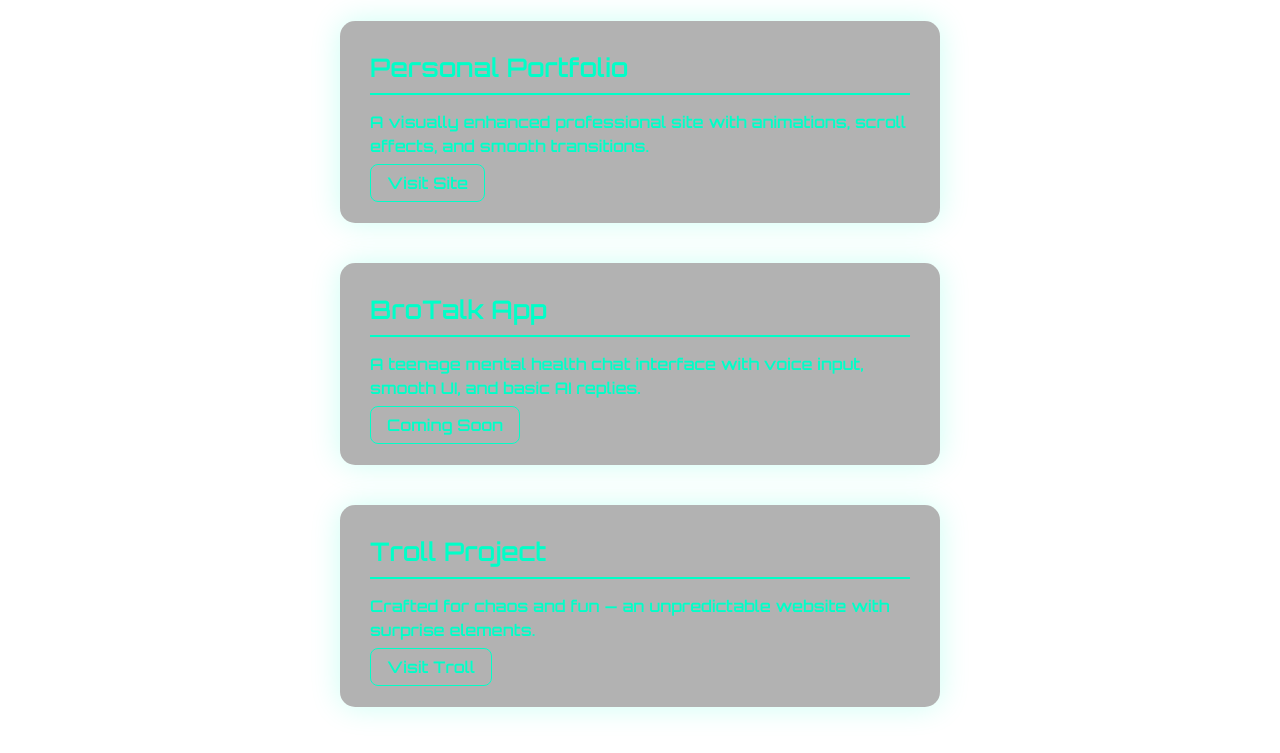
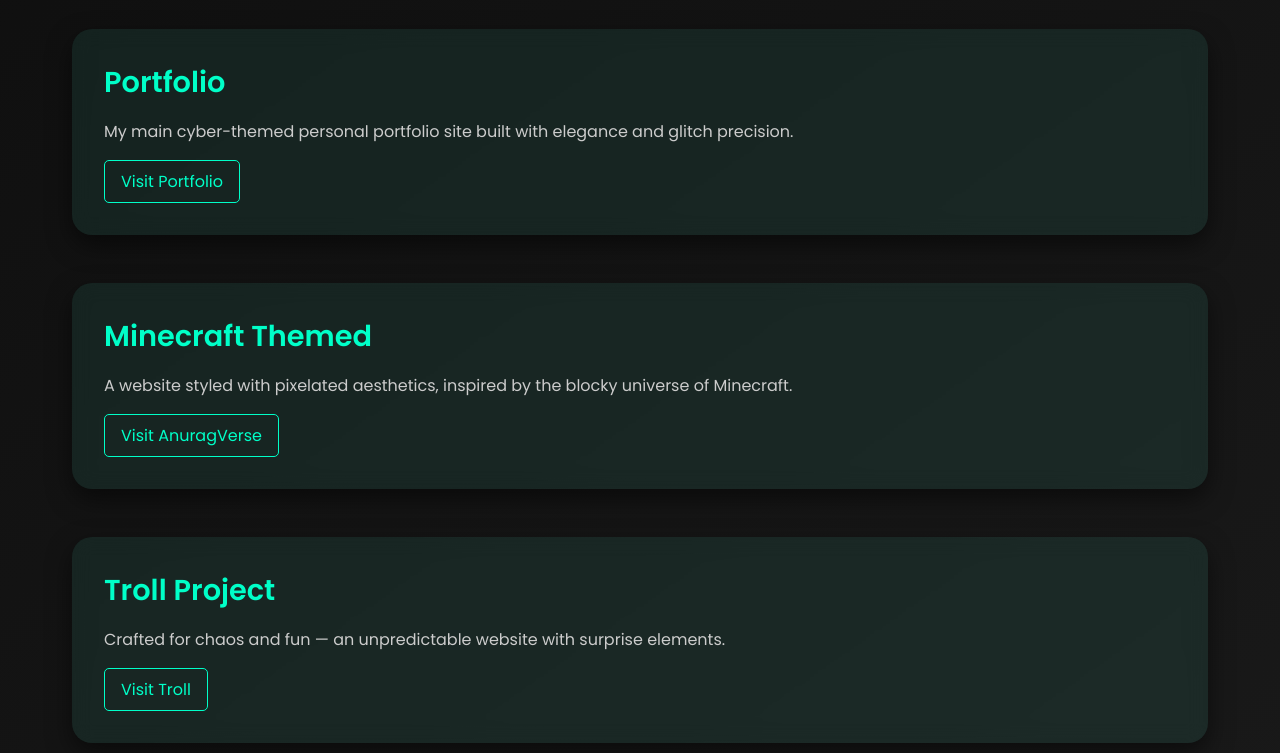
Before and after one commit to anurvg/anurvg, a plain HTML site: page index.html in a window 1280 px wide. Shown: the part 159-912 px from the top of the page. Drawn offline with Linux system fonts and the light colour scheme.

Commit message:
Update index.html

```diff
--- a/index.html
+++ b/index.html
@@ -1,76 +1,74 @@
 <!DOCTYPE html>
 <html lang="en">
 <head>
-  <meta charset="UTF-8" />
-  <meta name="viewport" content="width=device-width, initial-scale=1.0" />
-  <title>AnuragVerse</title>
-  <link href="https://fonts.googleapis.com/css2?family=Orbitron:wght@600&display=swap" rel="stylesheet">
+  <meta charset="UTF-8">
+  <meta name="viewport" content="width=device-width, initial-scale=1.0">
+  <title>Project Vault | Anurag</title>
+  <link href="https://fonts.googleapis.com/css2?family=Poppins:wght@400;600&display=swap" rel="stylesheet">
   <style>
     * {
       margin: 0;
       padding: 0;
       box-sizing: border-box;
+      scroll-behavior: smooth;
     }
 
     body {
-      font-family: 'Orbitron', sans-serif;
-      background: url('bg.jpg') no-repeat center center fixed;
-      background-size: cover;
-      color: #00ffc8;
-      scroll-behavior: smooth;
+      font-family: 'Poppins', sans-serif;
+      background: linear-gradient(145deg, #0f0f0f, #1e1e1e);
+      color: white;
+      overflow-x: hidden;
     }
 
-    header {
+    .header {
       text-align: center;
-      padding: 60px 20px 20px;
-      font-size: 2.5em;
-      letter-spacing: 3px;
+      padding: 3rem 1rem;
+      font-size: 2.5rem;
+      font-weight: 600;
     }
 
-    .vaults {
-      display: flex;
-      flex-direction: column;
-      align-items: center;
-      gap: 40px;
-      padding: 50px 20px;
+    .vault-container {
+      display: grid;
+      gap: 3rem;
+      padding: 2rem;
+      max-width: 1200px;
+      margin: 0 auto;
     }
 
     .vault {
-      border-radius: 15px;
-      padding: 30px;
-      width: 90%;
-      max-width: 600px;
-      background: rgba(0, 0, 0, 0.3);
+      background: rgba(255, 255, 255, 0.05);
       backdrop-filter: blur(10px);
-      box-shadow: 0 0 30px rgba(0, 255, 200, 0.2);
-      transition: transform 0.5s ease, box-shadow 0.5s ease;
-    }
-
-    .vault:hover {
-      transform: scale(1.03);
-      box-shadow: 0 0 40px rgba(0, 255, 200, 0.5);
+      border-radius: 20px;
+      padding: 2rem;
+      box-shadow: 0 10px 25px rgba(0, 0, 0, 0.5);
+      transform: rotateY(90deg);
+      opacity: 0;
+      transition: all 1s ease;
+      transform-style: preserve-3d;
+      animation: themeShift 3s infinite alternate ease-in-out;
     }
 
     .vault h2 {
-      margin-bottom: 15px;
-      font-size: 1.6em;
-      border-bottom: 2px solid #00ffc8;
-      padding-bottom: 10px;
+      font-size: 1.8rem;
+      margin-bottom: 1rem;
+      color: #00ffc8;
     }
 
     .vault p {
-      font-size: 1em;
-      margin-bottom: 15px;
+      font-size: 1rem;
       line-height: 1.5;
+      color: #ccc;
     }
 
     .vault a {
+      display: inline-block;
+      margin-top: 1rem;
       color: #00ffc8;
       text-decoration: none;
       border: 1px solid #00ffc8;
-      padding: 8px 16px;
-      border-radius: 8px;
-      transition: background 0.3s;
+      padding: 0.5rem 1rem;
+      border-radius: 5px;
+      transition: 0.3s;
     }
 
     .vault a:hover {
@@ -78,39 +76,45 @@
       color: #000;
     }
 
-    @media (max-width: 600px) {
-      header {
-        font-size: 2em;
+    .vault.show {
+      transform: rotateY(0deg);
+      opacity: 1;
+      animation: fadeInUp 1.2s ease forwards, themeShift 3s infinite alternate ease-in-out;
+    }
+
+    @keyframes fadeInUp {
+      from {
+        opacity: 0;
+        transform: translateY(20px);
       }
+      to {
+        opacity: 1;
+        transform: translateY(0);
+      }
+    }
 
-      .vault {
-        padding: 20px;
-      }
-
-      .vault h2 {
-        font-size: 1.4em;
-      }
-
-      .vault p {
-        font-size: 0.95em;
-      }
+    @keyframes themeShift {
+      0%   { background: rgba(255, 255, 255, 0.05); }
+      25%  { background: rgba(0, 255, 200, 0.07); }
+      50%  { background: rgba(255, 255, 255, 0.1); }
+      75%  { background: rgba(0, 200, 255, 0.08); }
+      100% { background: rgba(255, 255, 255, 0.05); }
     }
   </style>
 </head>
 <body>
-  <header>🔒 Project Vault</header>
-
-  <section class="vaults">
+  <div class="header">🧊 Project Vault</div>
+  <div class="vault-container">
     <div class="vault" id="vault1">
-      <h2>Personal Portfolio</h2>
-      <p>A visually enhanced professional site with animations, scroll effects, and smooth transitions.</p>
-      <a href="https://anurvg.github.io" target="_blank">Visit Site</a>
+      <h2>Portfolio</h2>
+      <p>My main cyber-themed personal portfolio site built with elegance and glitch precision.</p>
+      <a href="https://anurvg.github.io/ten.io" target="_blank">Visit Portfolio</a>
     </div>
 
     <div class="vault" id="vault2">
-      <h2>BroTalk App</h2>
-      <p>A teenage mental health chat interface with voice input, smooth UI, and basic AI replies.</p>
-      <a href="#">Coming Soon</a>
+      <h2>Minecraft Themed</h2>
+      <p>A website styled with pixelated aesthetics, inspired by the blocky universe of Minecraft.</p>
+      <a href="https://anurvg.github.io/anuragverse" target="_blank">Visit AnuragVerse</a>
     </div>
 
     <div class="vault" id="vault3">
@@ -118,6 +122,47 @@
       <p>Crafted for chaos and fun — an unpredictable website with surprise elements.</p>
       <a href="https://anurvg.github.io/troll" target="_blank">Visit Troll</a>
     </div>
-  </section>
+
+    <div class="vault" id="vault4">
+      <h2>Demo Project</h2>
+      <p>A basic but clean demo of design structure and minimal aesthetics.</p>
+      <a href="https://anurvg.github.io/demo0" target="_blank">Visit Demo</a>
+    </div>
+
+    <div class="vault" id="vault5">
+      <h2>Random Website</h2>
+      <p>Experimental UI/UX playground. Random thoughts converted into digital design.</p>
+      <a href="https://anurvg.github.io/anrg" target="_blank">Visit Random</a>
+    </div>
+
+    <div class="vault" id="vault6">
+      <h2>काग़ज़ khaab</h2>
+      <p>My poetry collection folder "काग़ज़ khaab: खुद se baatain" presented online with aesthetic intimacy.</p>
+      <a href="https://anurvg.github.io/kaagaz" target="_blank">Visit Kaagaz</a>
+    </div>
+
+    <div class="vault" id="vault7">
+      <h2>BroTalk</h2>
+      <p>My future startup aiming to build strong emotional connections through tech & talk.</p>
+      <a href="https://anurvg.github.io/brotalk" target="_blank">Visit BroTalk</a>
+    </div>
+  </div>
+
+  <script>
+    const vaults = document.querySelectorAll('.vault');
+    const observer = new IntersectionObserver(entries => {
+      entries.forEach((entry, i) => {
+        if (entry.isIntersecting) {
+          setTimeout(() => {
+            entry.target.classList.add('show');
+          }, i * 300);
+        }
+      });
+    }, {
+      threshold: 0.2
+    });
+
+    vaults.forEach(vault => observer.observe(vault));
+  </script>
 </body>
 </html>
```
